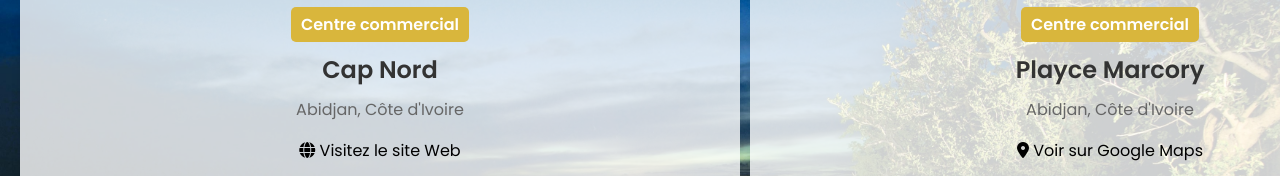
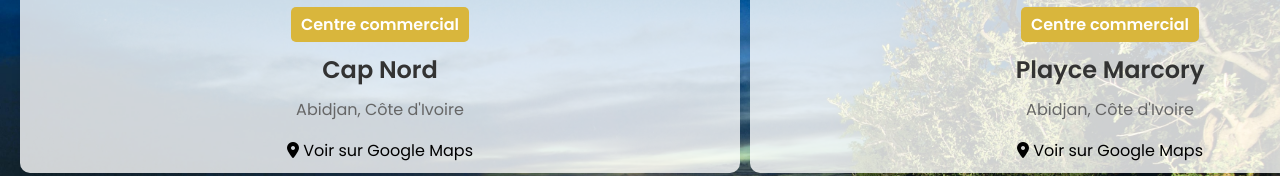
Before and after one commit to AnshSatiish/paiya.net, a plain HTML site: page shopping/malls.html in a window 1280 px wide. Shown: the part 1080-1256 px from the top of the page. Drawn offline with nearby package versions, Linux system fonts and the light colour scheme.

Commit message:
Update malls.html

```diff
--- a/shopping/malls.html
+++ b/shopping/malls.html
@@ -93,7 +93,6 @@
                         <h2 class="restaurant-name">Cap Nord</h2>
                     </div>
                     <p class="restaurant-location">Abidjan, Côte d'Ivoire</p>
-                    <p class="restaurant-contact"><i class="fas fa-globe"></i> <a href="https://www.pizzaepasta.ci" data-translate="visit_website">Visitez le site Web</a></p>
                     <p class="restaurant-contact"><i class="fas fa-map-marker-alt"></i> <a href="https://www.google.com/maps/dir/5.3077018,-4.0184672/Cap+Nord,+Est+134,+Abidjan/@5.3323563,-4.0123863,14z/data=!3m1!4b1!4m9!4m8!1m1!4e1!1m5!1m1!1s0xfc1edc0fd0ae61f:0x87db4527e281cd1d!2m2!1d-3.9665628!2d5.3559618?entry=ttu" data-translate="view_on_google_maps">Voir sur Google Maps</a></p>
                 </div>
             </article>
```
